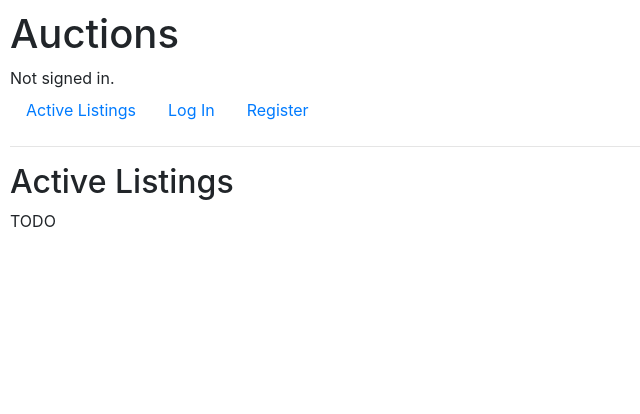
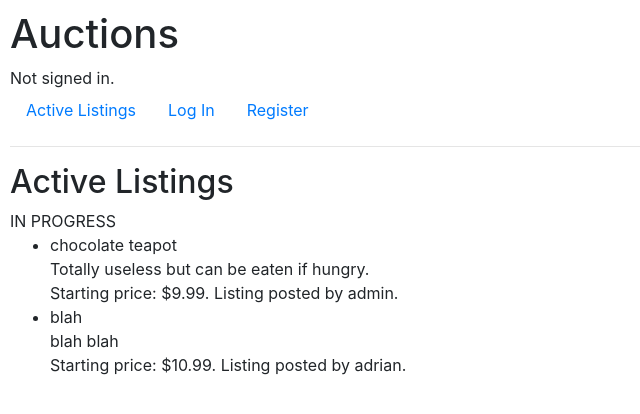
Before and after one commit to AdrianRegister/project2, a Django app: page / in a window 1280 px wide. Shown: the top 414 px of the page, without its empty margins (0-640 px from the left). Run offline with Django 3.2, Linux system fonts and the light colour scheme; data comes from the database, SQL or seed files in the repository; both versions use the stored data as it was after the commit; some libraries are stand-ins or nearby versions.

Commit message:
starting listing pages

```diff
--- a/auctions/admin.py
+++ b/auctions/admin.py
@@ -1,6 +1,8 @@
 from django.contrib import admin
-from .models import AuctionListing
+from .models import AuctionListing, ListingBid, ListingComment
 
 # Register your models here.
 
 admin.site.register(AuctionListing)
+admin.site.register(ListingBid)
+admin.site.register(ListingComment)
--- a/auctions/models.py
+++ b/auctions/models.py
@@ -13,3 +13,16 @@ class AuctionListing(models.Model):
 
     def __str__(self):
         return f"{self.id}: {self.listing_name}"
+
+class ListingBid(models.Model):
+    bid_amount = models.DecimalField(max_digits=6, decimal_places=2)
+    for_listing = models.ForeignKey(AuctionListing, on_delete=models.CASCADE)
+    bidder_name = models.ForeignKey(User, on_delete=models.CASCADE)
+
+    def __str__(self):
+        return f"{self.id}: {self.bid_amount} on {self.for_listing}"
+
+class ListingComment(models.Model):
+    comment_text = models.TextField(max_length=1024)
+    on_listing = models.ForeignKey(AuctionListing, on_delete=models.CASCADE)
+    made_by = models.ForeignKey(User, on_delete=models.CASCADE)
--- a/auctions/templates/auctions/index.html
+++ b/auctions/templates/auctions/index.html
@@ -3,5 +3,16 @@
 {% block body %}
     <h2>Active Listings</h2>
 
-    TODO
+    IN PROGRESS
+
+    <ul>
+        {% for listing in listings %}
+        <li>
+            <div>{{ listing.listing_name }} </div>
+            <div>{{ listing.listing_description }}</div>
+            <div>Starting price: ${{ listing.starting_price }}. Listing posted by {{ listing.listed_by }}.</div>
+        </li>
+        {% endfor %}
+    </ul>
+
 {% endblock %}
--- a/auctions/views.py
+++ b/auctions/views.py
@@ -5,11 +5,13 @@ from django.http import HttpResponse, HttpResponseRedirect
 from django.shortcuts import render, redirect
 from django.urls import reverse
 from .forms import AuctionListingForm
-from .models import User, AuctionListing
+from .models import User, AuctionListing, ListingBid, ListingComment
 
 
 def index(request):
-    return render(request, "auctions/index.html")
+    return render(request, "auctions/index.html", {
+        "listings": AuctionListing.objects.all()
+    })
 
 @login_required
 def create_listing(request):
```
Also changed, not shown: auctions/migrations/0007_listingbid.py (added), auctions/migrations/0008_listingcomment.py (added), db.sqlite3.
